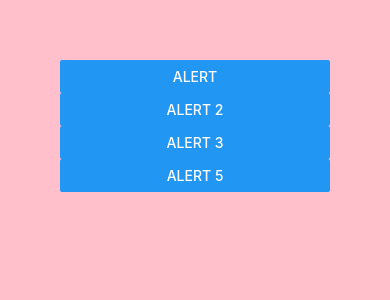
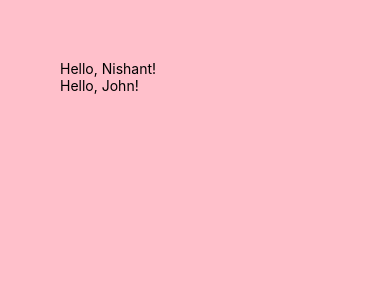
Before and after one commit to nishaanntt/reactNativeFDP, a React Native app: screen / in a window 390 px wide. Shown: the top 300 px of the page. Built offline with nearby package versions, Linux system fonts and the light colour scheme.

Commit message:
custom components

```diff
--- a/App.js
+++ b/App.js
@@ -1,47 +1,11 @@
-import { Alert, Button, View } from 'react-native';
+import Greet from './components/Greet';
+import { View } from 'react-native';
 
 export default function App() {
 	return (
 		<View style={{ backgroundColor: 'pink', flex: 1, padding: 60 }}>
-			<Button title='Alert' onPress={() => Alert.alert('Invalid Data')} />
-			<Button
-				title='Alert 2'
-				onPress={() => Alert.alert('Alert Title', 'This is the alert message')}
-			/>
-			<Button
-				title='Alert 3'
-				onPress={() =>
-					Alert.alert('Alert Title', 'This is the alert message', [
-						{
-							text: 'ok',
-							onPress: () => console.log('ok pressed'),
-						},
-					])
-				}
-			/>
-			<Button
-				title='Alert 5'
-				onPress={() =>
-					Alert.alert('Alert Title', 'This is the alert message', [
-						{
-							text: 'button 1',
-							onPress: () => console.log('button 1 pressed'),
-						},
-						{
-							text: 'button 2',
-							onPress: () => console.log('button 2 pressed'),
-						},
-						{
-							text: 'button 3',
-							onPress: () => console.log('button 3 pressed'),
-						},
-						{
-							text: 'button 4',
-							onPress: () => console.log('button 4 pressed'),
-						},
-					])
-				}
-			/>
+			<Greet name='Nishant' />
+			<Greet name='John' />
 		</View>
 	);
 }
--- /dev/null
+++ b/components/Greet.js
@@ -0,0 +1,11 @@
+import { Text, View } from 'react-native';
+
+const Greet = ({ name }) => {
+	return (
+		<View>
+			<Text>Hello, {name}!</Text>
+		</View>
+	);
+};
+
+export default Greet;
```
